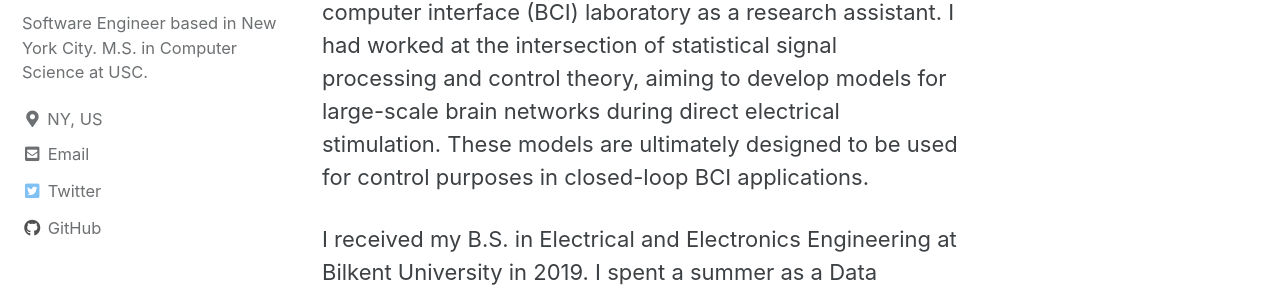
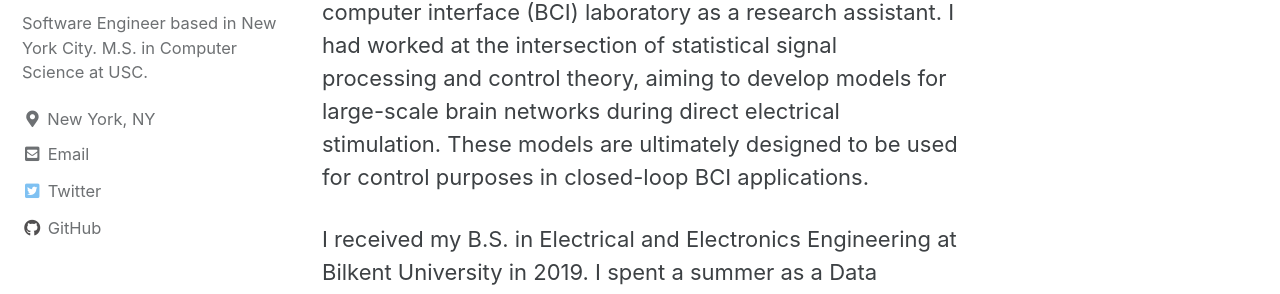
Before and after one commit to Avcu/avcu.github.io, a Jekyll site: the page built from index.md, in a window 1280 px wide. Shown: the part 431-725 px from the top of the page. Built offline with Jekyll 4.4.1, drawn with Linux system fonts in a browser that asks for light colours; cached includes are drawn as plain includes.

Commit message:
Updated resume

```diff
--- a/_config.yml
+++ b/_config.yml
@@ -107,7 +107,7 @@ author:
   name             : "Mustafa Talha Avcu"
   avatar           : "/assets/images/profile_picture.jpg"
   bio              : "Software Engineer based in New York City. M.S. in Computer Science at USC."
-  location         : "NY, US"
+  location         : "New York, NY"
   email            :
   links:
     - label: "Email"
```
Also changed, not shown: 10 other files.
